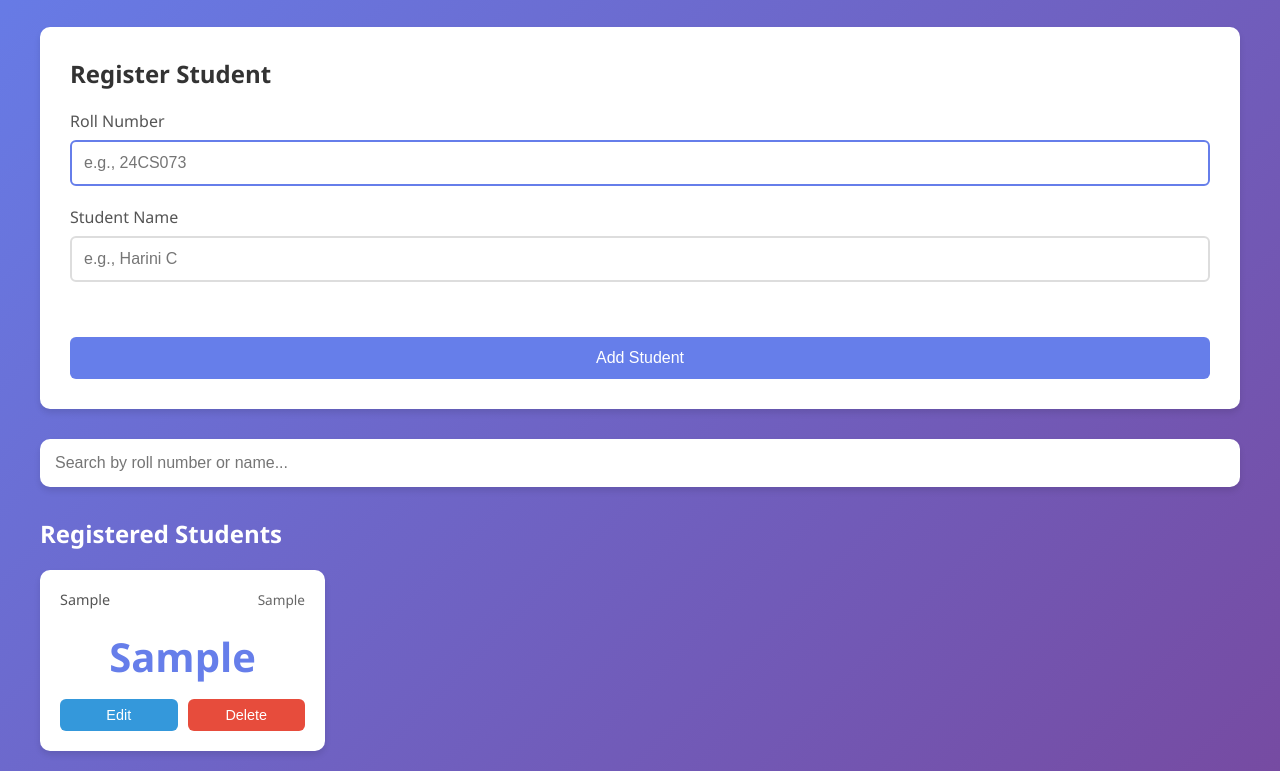
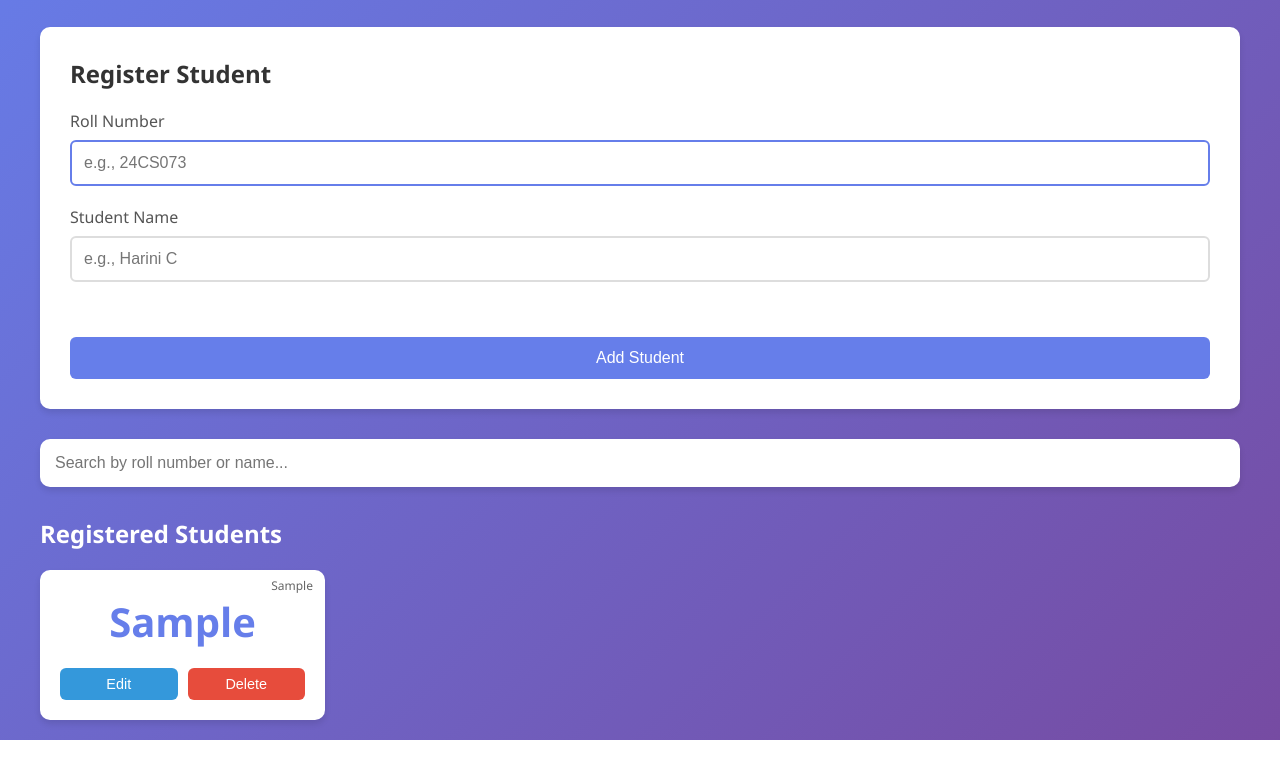
Before and after one commit to harshad141006/Classroom-attendance-, a plain HTML site: page index.html in a window 1280 px wide. Both pictures are taken after typing "Sample", "Sample" into the empty fields and a click on the button "Add Student". Shown: the part 135-906 px from the top of the page. After the commit the page ends 875 px from the top, so only its background shows below. Drawn offline with Linux system fonts and the light colour scheme.

Commit message:
fix: position student name at top-right corner of card

```diff
--- a/app.js
+++ b/app.js
@@ -144,10 +144,7 @@ function renderStudents(searchQuery = '') {
     // Render student cards
     studentGrid.innerHTML = filteredStudents.map(student => `
         <div class="student-card">
-            <div class="student-card-header">
-                <span class="student-roll-small">${escapeHtml(student.rollNumber)}</span>
-                <span class="student-name-top">${escapeHtml(student.name)}</span>
-            </div>
+            <span class="student-name-top">${escapeHtml(student.name)}</span>
             <div class="student-card-body">
                 <div class="student-roll-large">${escapeHtml(student.rollNumber)}</div>
             </div>
--- a/styles.css
+++ b/styles.css
@@ -171,25 +171,16 @@ button {
     box-shadow: 0 8px 12px rgba(0, 0, 0, 0.15);
 }
 
-.student-card-header {
-    display: flex;
-    justify-content: space-between;
-    align-items: flex-start;
-    margin-bottom: 20px;
-}
-
-.student-roll-small {
-    font-size: 0.9rem;
-    color: #555;
-    font-weight: 500;
-}
-
 .student-name-top {
-    font-size: 0.85rem;
+    position: absolute;
+    top: 8px;
+    right: 12px;
+    font-size: 0.75rem;
     color: #666;
+    max-width: 55%;
     text-align: right;
-    max-width: 60%;
     word-wrap: break-word;
+    line-height: 1.3;
 }
 
 .student-card-body {
```
